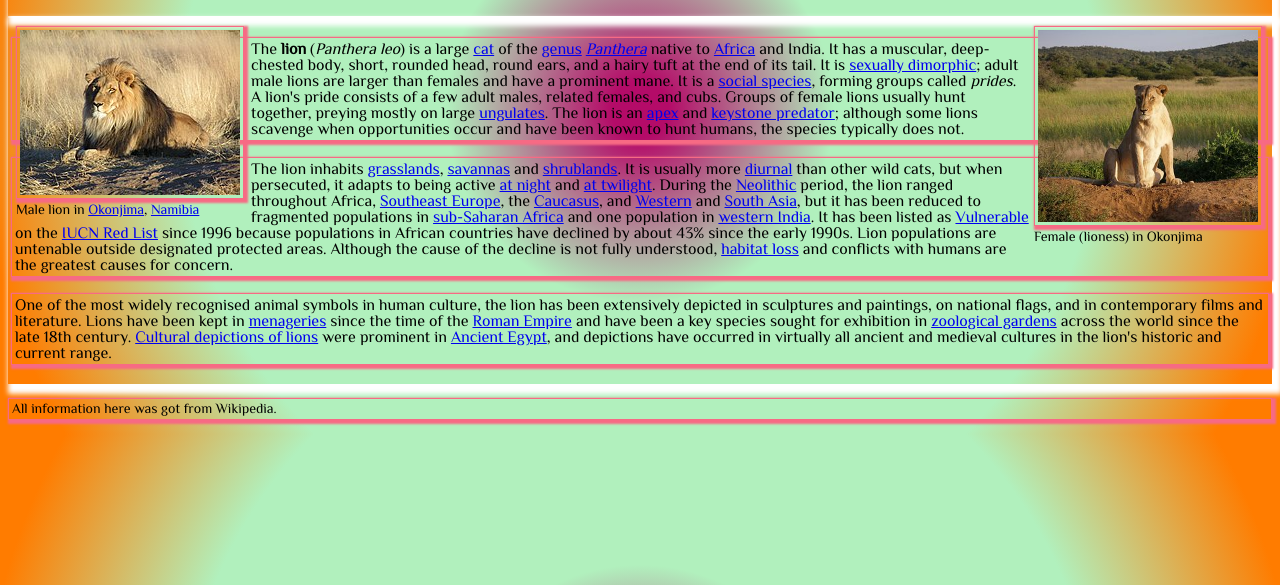
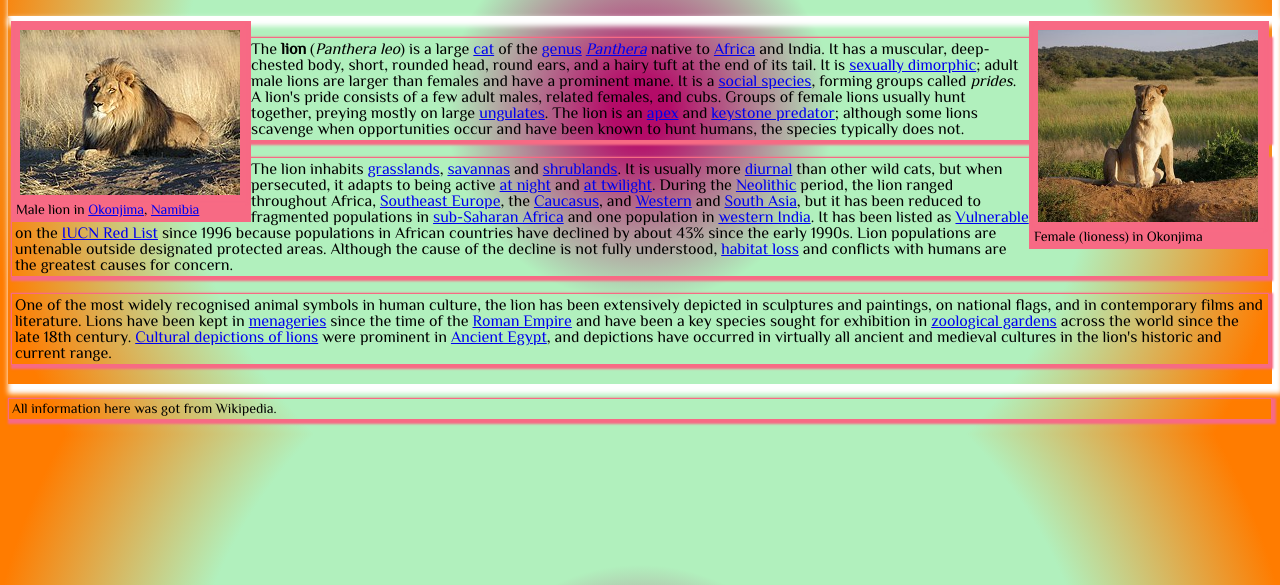
Before and after one commit to shaddd/study, a plain HTML site: page index.html in a window 1280 px wide. Shown: the part 215-800 px from the top of the page. Drawn offline with Linux system fonts and the light colour scheme.

Commit message:
Update main.css

```diff
--- a/css/main.css
+++ b/css/main.css
@@ -50,7 +50,7 @@ table, td {
 img,p{border:1px solid #F76A84FF;box-shadow:2px 2px 2px 2px #F76A84FF;padding:3px;}
 .fig_caption,
 footer{font-size:14px;}
-.img1,.img2{width:230px;overflow:hidden;}
+.img1,.img2{width:230px;overflow:hidden;background:#F76A84FF;}
 .img1{float:left;padding:5px;}
 .img2{float:right;padding:5px;}
 
```
